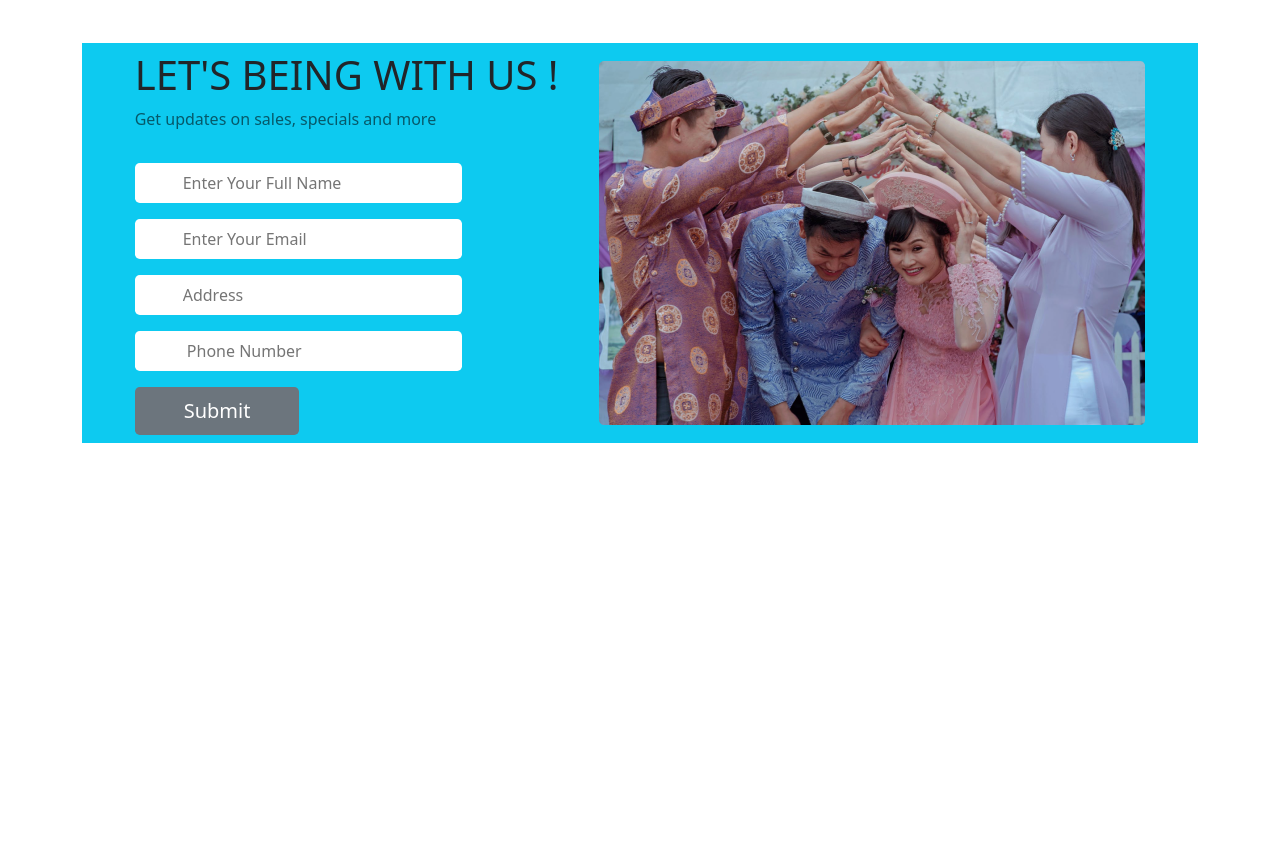
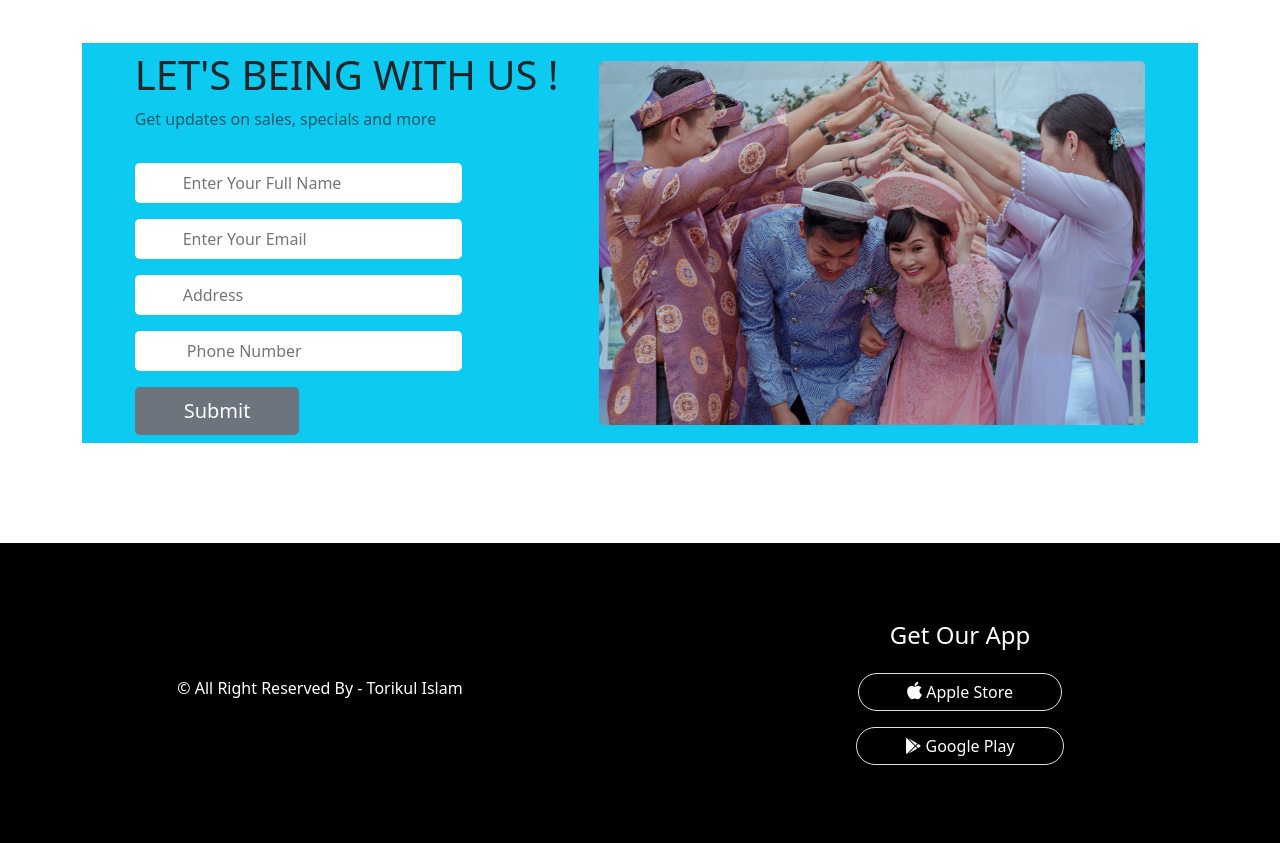
Before and after one commit to torikul00/Convention---center, a plain HTML site: page index.html in a window 1280 px wide. Shown: the part 2064-2907 px from the top of the page. Before the commit the page ends 2507 px from the top, so only its background shows below. Drawn offline with Linux system fonts and the light colour scheme.

Commit message:
footer added

```diff
--- a/index.html
+++ b/index.html
@@ -242,7 +242,7 @@
 
         <div style="height:400px;" class="container bg-info d-flex align-items-center justify-content-evenly">
 
-            <div   id="Subscribe">
+            <div class="py-5 ">
                 <h1>LET'S BEING WITH US !</h1>
                 <p style="color: rgba(0, 0, 0, 0.562);">Get updates on sales, specials and more
                 </p>
@@ -260,11 +260,33 @@
     </section>
     <!-- Subscription details ends from section  -->
 
+    <!-- footer section start from here  -->
+    <footer class="container-fluid">
 
+       <div class="row text-white d-flex align-items-center" style="height: 300px;margin-top: 100px; background-color: black;">
+           <div class="col text-center ">
+              <h6>
+                © All Right Reserved By - Torikul Islam
+              </h6>
 
+           </div>
+           <div class="col text-center">
+               <h4> Get Our App</h4>
+               <button class="btn border border-white-1 rounded-pill text-white px-5 m-3">
 
+                <i class="fab fa-apple fs-5"></i>
+                <a class="text-white text-decoration-none" href="https://apps.apple.com/us/app/spotify-new-music-and-podcasts/id324684580">Apple Store</a>
+              </button> <br>
 
+               <button class="btn border border-white-1 text-white rounded-pill px-5">
+                 <i class="fab fa-google-play "></i>
+                 <a class="text-white text-decoration-none" href="https://play.google.com/store/apps/details?id=com.learnprogramming.codecamp">Google Play</a>
+                </button>
+              </div>
+       </div>
+    </footer>
 
+<!-- footer section ends here  -->
 
 </main>
 
```
